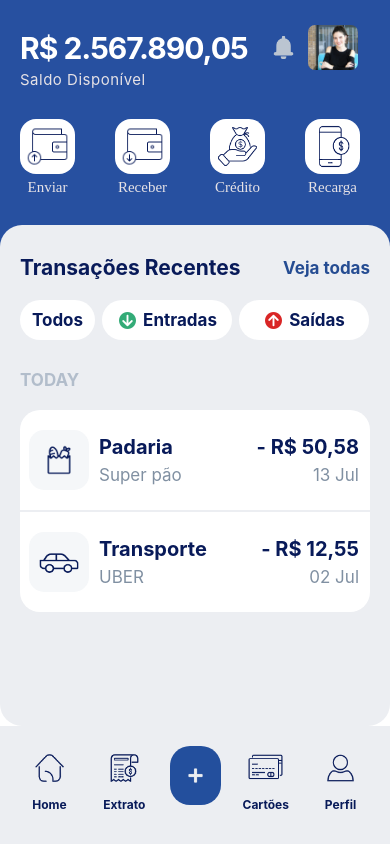
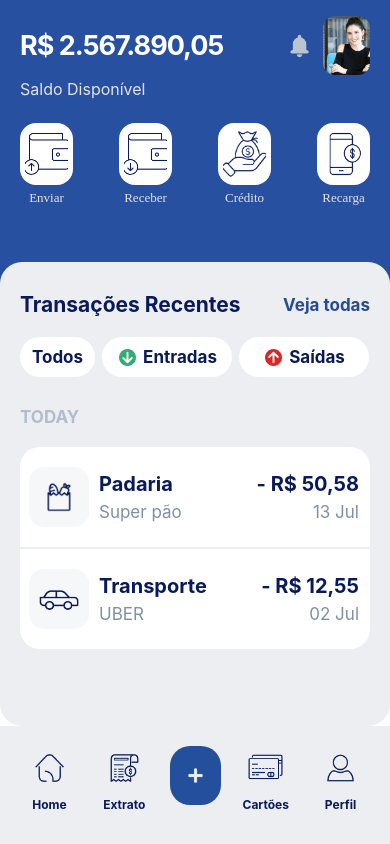
Before and after one commit to ildaneta/challenges, a React Native app in the folder financialApp/: screen / in a window 390 px wide. Built offline with nearby package versions, Linux system fonts and the light colour scheme.

Commit message:
feat: adding new styles in the header component and creating a responsive layout

```diff
--- a/financialApp/src/components/Header/index.js
+++ b/financialApp/src/components/Header/index.js
@@ -42,6 +42,7 @@ function Header() {
               <Photo source={ilda} />
             </ContainerPhotoNotification>
           </ContainerProfile>
+
           <AvailableBalance>Saldo Disponível</AvailableBalance>
         </ContainerProfileHome>
 
--- a/financialApp/src/components/Header/styles.js
+++ b/financialApp/src/components/Header/styles.js
@@ -1,8 +1,12 @@
 import styled from 'styled-components/native';
+import {
+  widthPercentageToDP as wp,
+  heightPercentageToDP as hp,
+} from 'react-native-responsive-screen';
 
 export const Container = styled.SafeAreaView`
   background-color: #2750a0;
-  height: 250px;
+  height: ${hp('34%')};
 `;
 
 export const ContainerProfileHome = styled.View``;
@@ -11,76 +15,85 @@ export const ContainerProfile = styled.View`
   flex-direction: row;
   justify-content: space-between;
   align-items: center;
-  margin: 25px 20px 0px;
+  margin-top: ${wp('4%')};
+  margin-right: ${wp('5%')};
+  margin-left: ${wp('5%')};
 `;
 
 export const ContainerSold = styled.View``;
 
 export const Sold = styled.Text`
-  font-size: 30px;
-  letter-spacing: -1px;
+  font-size: ${wp('7%')};
+  letter-spacing: ${wp('-0.2%')};
   font-weight: bold;
   color: #fff;
 `;
 
 export const AvailableBalance = styled.Text`
-  font-size: 15px;
-  letter-spacing: 0.5px;
+  font-size: ${wp('4%')};
+  letter-spacing: ${wp('0.02%')};
   color: #e6e2e6;
-  margin-left: 20px;
-
-  margin-bottom: 25px;
+  margin-left: ${wp('5%')};
+  margin-bottom: ${wp('5%')};
+  padding-top: ${wp('1')};
 `;
 
 export const ContainerPhotoNotification = styled.View`
   flex-direction: row;
   align-items: center;
-  margin-right: 12px;
 `;
 
 export const Photo = styled.Image`
-  height: 45px;
-  width: 50px;
-  border-radius: 7px;
+  height: ${hp('7')};
+  width: ${wp('12')};
+  border-radius: ${wp('3')};
 `;
 
 export const Notification = styled.Image`
-  height: 23px;
-  width: 29px;
-  margin-right: 10px;
+  height: ${hp('4%')};
+  width: ${wp('6')};
+  margin-right: ${wp('3')};
 `;
 
 export const WrapperMenusIcons = styled.View`
   flex-direction: row;
   justify-content: space-between;
   align-items: center;
-  width: 110px;
 `;
 
 export const ContainerMenusIcons = styled.View`
-  margin: 5px 20px;
+  margin-top: ${wp('1')};
+  margin-bottom: ${wp('1')};
+  margin-left: ${wp('5')};
+  margin-right: ${wp('5')};
 `;
 
 export const MenusIcons = styled.TouchableOpacity.attrs({
-  activeOpacity: 0.8,
+  activeOpacity: 0.6,
 })`
   background-color: ${(props) => (props.gray ? '#F5F7F9' : '#fff')};
-  padding: 5px;
-  border-radius: 16px;
+  padding-top: ${wp('1.2')};
+  padding-bottom: ${wp('1.2')};
+  padding-left: ${wp('1.2')};
+  padding-right: ${wp('1.2')};
+  border-top-left-radius: ${wp('4')};
+  border-top-right-radius: ${wp('4')};
+  border-bottom-left-radius: ${wp('4')};
+  border-bottom-right-radius: ${wp('4')};
 `;
 
 export const Icons = styled.Image`
-  height: 45px;
-  width: 45px;
+  width: ${wp('11%')};
+  height: ${hp('6.2%')};
 `;
 
 export const ContainerLabelIcon = styled.View`
   align-items: center;
-  margin-top: 5px;
+  margin-top: ${wp('1.3')};
 `;
 
 export const LabelIcon = styled.Text`
-  font-size: 15px;
+  font-size: ${wp('3.4')};
   color: #e6e2e6;
   font-family: 'NunitoSans-Bold';
 `;
```
